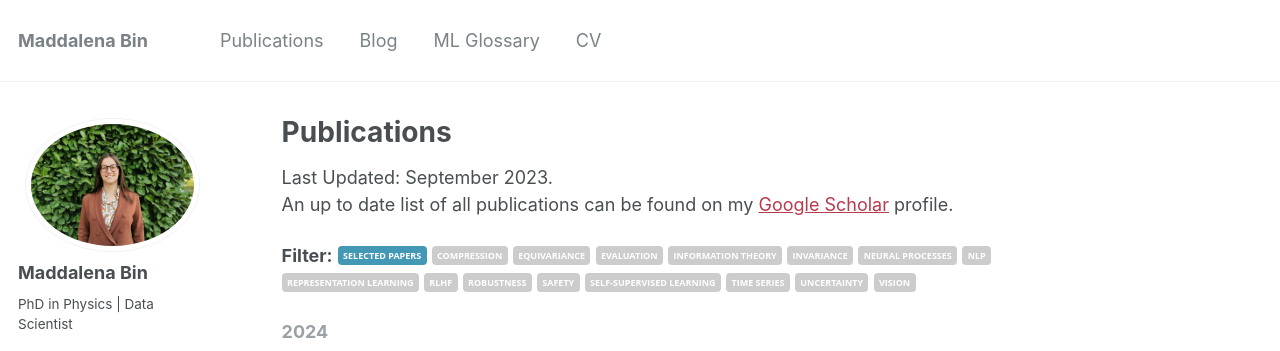
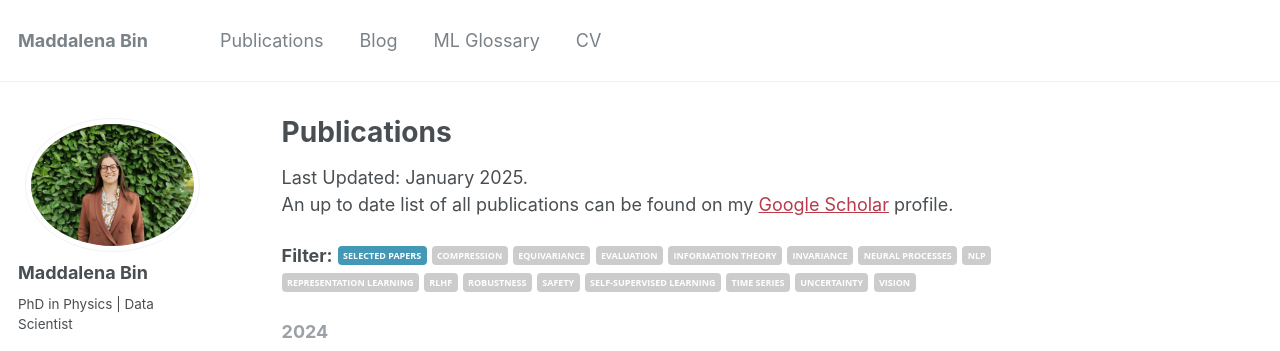
Before and after one commit to maddalenabin/maddalenabin.github.io, a Jekyll site: the page built from _pages/publications.html, in a window 1280 px wide and 900 px high. Shown: the top 351 px of the window. Built offline with Jekyll 4.4.1, drawn with Linux system fonts in a browser that asks for light colours.

Commit message:
Update publications.html

```diff
--- a/_pages/publications.html
+++ b/_pages/publications.html
@@ -7,7 +7,7 @@
 
 {% include base_path %}
 
-<p>Last Updated: September 2023. <br> An up to date list of all publications can be found on my <a href="https://scholar.google.com/citations?user=bfM1kzAAAAAJ&amp;hl">Google Scholar</a> profile.</p>
+<p>Last Updated: January 2025. <br> An up to date list of all publications can be found on my <a href="https://scholar.google.se/citations?user=TnPudB8AAAAJ&hl=it">Google Scholar</a> profile.</p>
 {% if site.category_archive.path %}
 <b>Filter:</b> {% include all-categories.html %}
 {% endif %}
```
